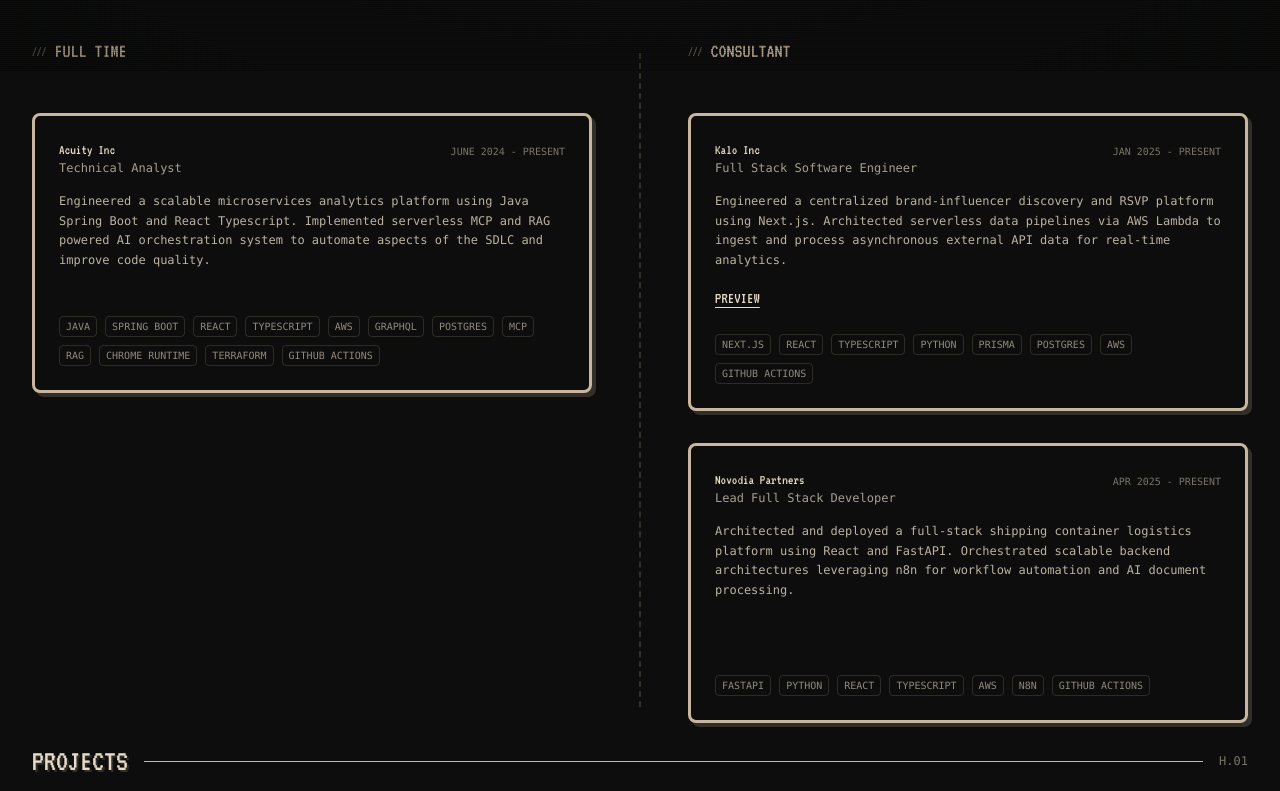
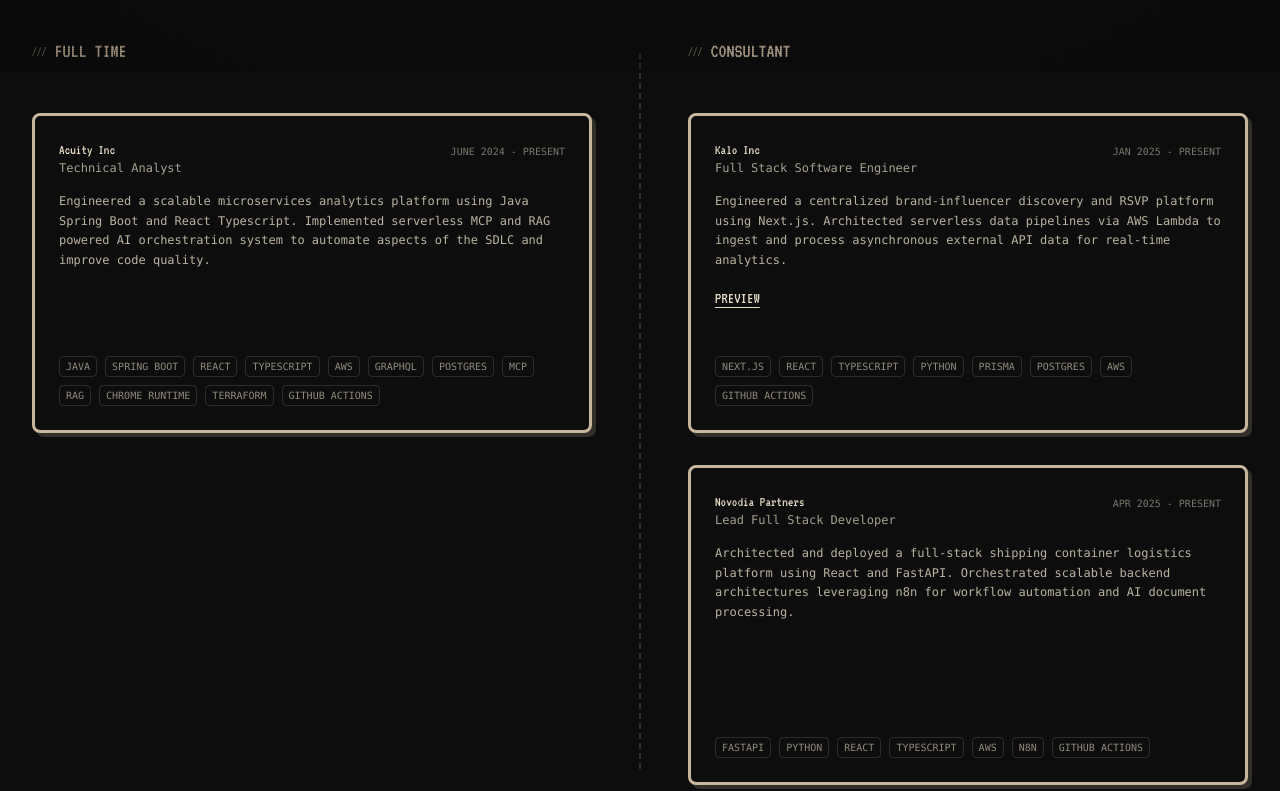
Before and after one commit to Sayarinu/Portfolio, a React (Vite) app: page / in a window 1280 px wide. Shown: the part 729-1520 px from the top of the page. Built offline with nearby package versions, Linux system fonts and the light colour scheme.

Commit message:
Update Card Styling

```diff
--- a/src/components/pages/Home.tsx
+++ b/src/components/pages/Home.tsx
@@ -119,7 +119,7 @@
                   <Card
                     key={exp.id}
                     variant="retro"
-                    className="min-h-[280px] flex flex-col justify-between"
+                    className="h-[320px] flex flex-col justify-between"
                   >
                     <div className="space-y-4">
                       <div className="flex justify-between items-start">
@@ -175,7 +175,7 @@
                   <Card
                     key={exp.id}
                     variant="retro"
-                    className="min-h-[280px] flex flex-col justify-between"
+                    className="h-[320px] flex flex-col justify-between"
                   >
                     <div className="space-y-4">
                       <div className="flex justify-between items-start">
```
